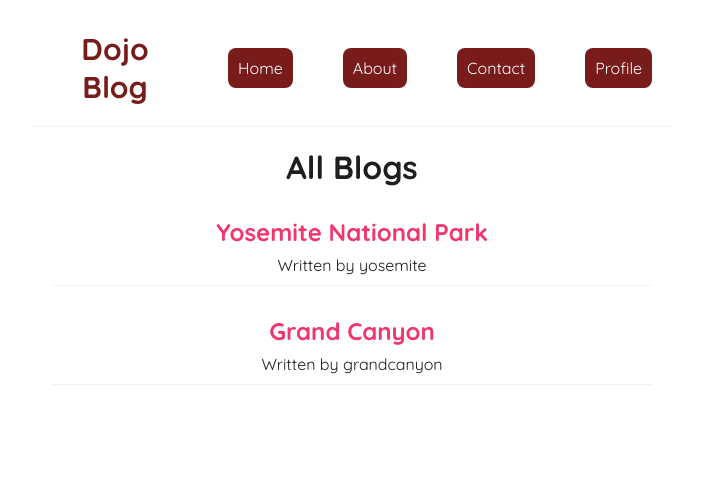
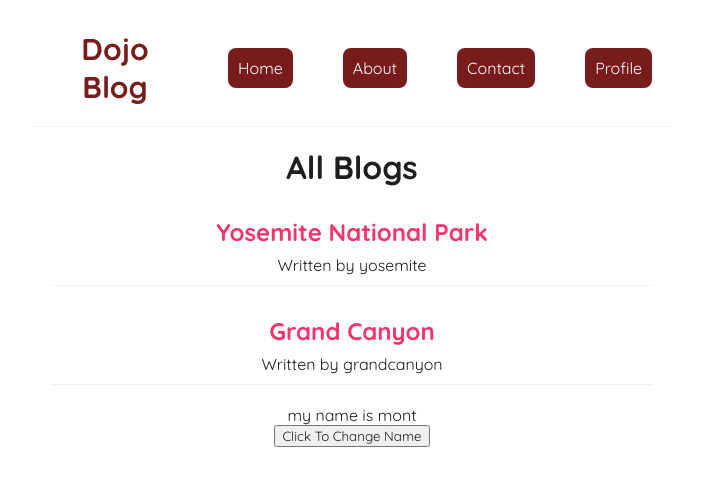
Before and after one commit to Montfort28/React-Course, a React (Create React App) app: page / in a window 1280 px wide. Shown: the top 486 px of the page, without its empty margins (288-991 px from the left). Built offline with nearby package versions, Linux system fonts and the light colour scheme; data requests are answered from the project's data file.

Commit message:
practicing click events and so far soo good

```diff
--- a/src/Home.js
+++ b/src/Home.js
@@ -1,5 +1,6 @@
 import { ToastContainer } from "react-toastify";
 import BlogList from "./BlogList";
+import Pract from "./Pract"
 import useFetch from "./useFetch"
 
 const Home = () => {
@@ -11,6 +12,9 @@ const Home = () => {
       {error && <div>{ error }</div>}
       {blogs && <BlogList blogs={blogs} title="All Blogs"/>}
       <ToastContainer />
+      <div>
+        <Pract />
+      </div>
     </div>
   );
 };
--- /dev/null
+++ b/src/Pract.js
@@ -0,0 +1,20 @@
+import {useState} from "react"
+
+const Pract = () =>{
+
+    const [name, setName] =useState("mont")
+
+    const handleClick= () =>{
+        setName("Mugisha")
+    }
+
+
+    return(
+   <div>
+    <p>my name is {name}</p>
+    <button onClick={handleClick}>Click To Change Name</button>
+   </div>
+    )
+}
+
+export default Pract;
```
